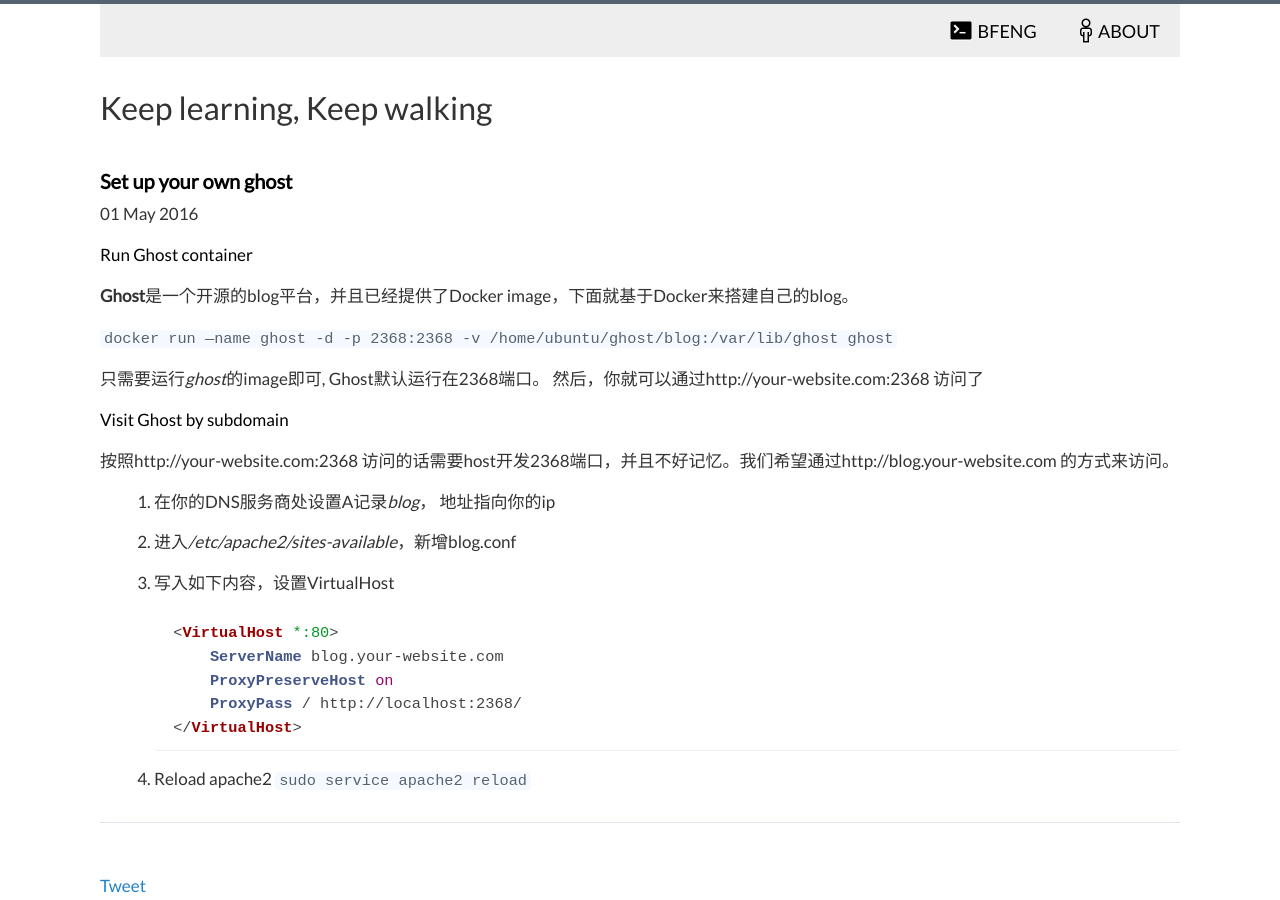
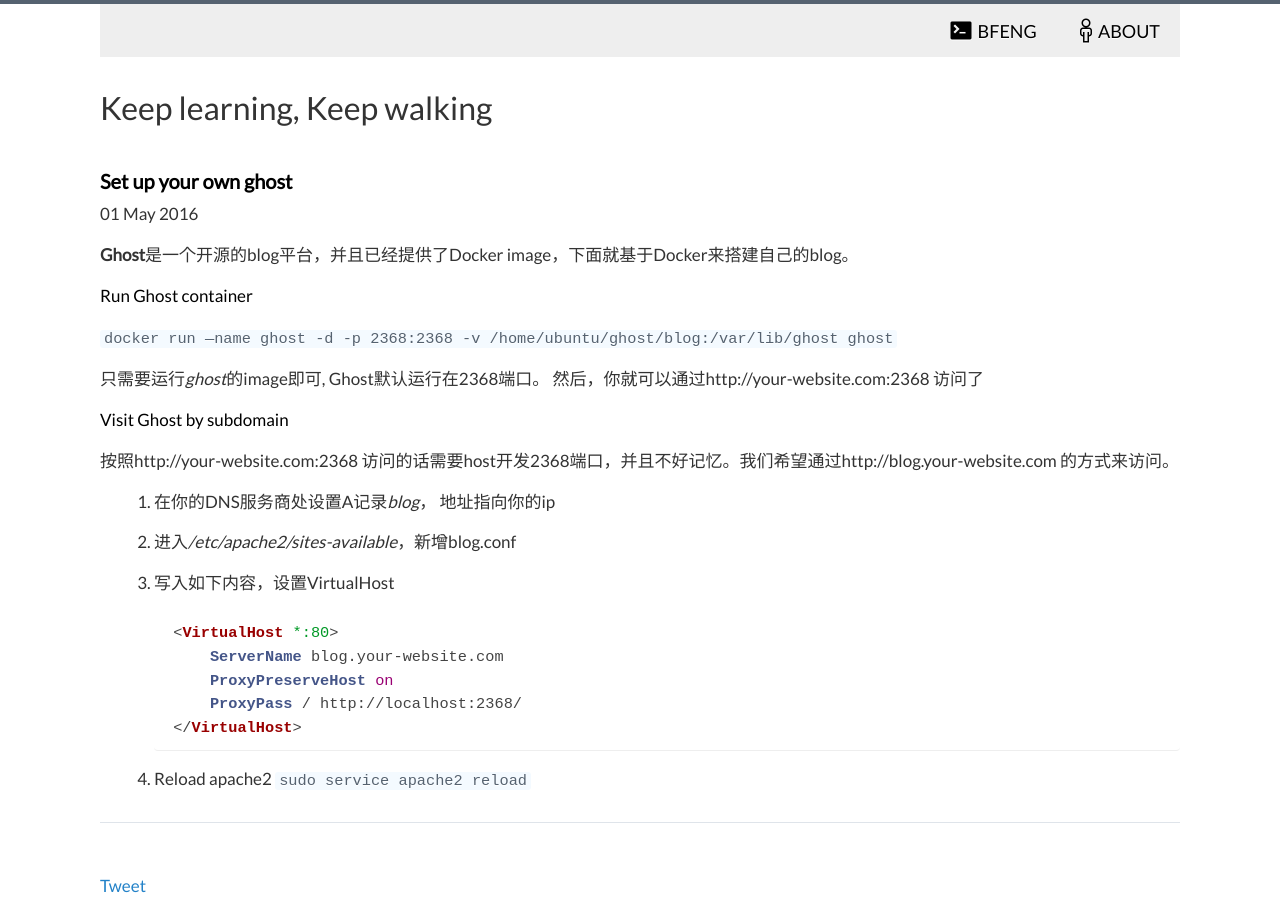
Before and after one commit to fungbo/fungbo.github.io, a Jekyll site: the page built from _posts/2016-05-01-set-up-your-own-ghost.md, in a window 1280 px wide. Built offline with Jekyll 4.4.1, drawn with Linux system fonts in a browser that asks for light colours; Markdown is read by kramdown in place of the engine named in the settings; comment, search, counter and statistics services are not loaded.

Commit message:
adjust the format

```diff
--- a/_posts/2016-05-01-set-up-your-own-ghost.md
+++ b/_posts/2016-05-01-set-up-your-own-ghost.md
@@ -6,9 +6,9 @@ comments: true
 categories:
 ---
 
-#### Run Ghost container
 **Ghost**是一个开源的blog平台，并且已经提供了Docker image，下面就基于Docker来搭建自己的blog。
 
+#### Run Ghost container
 `docker run —name ghost -d -p 2368:2368 -v /home/ubuntu/ghost/blog:/var/lib/ghost ghost`
 
 只需要运行*ghost*的image即可, Ghost默认运行在2368端口。
```
